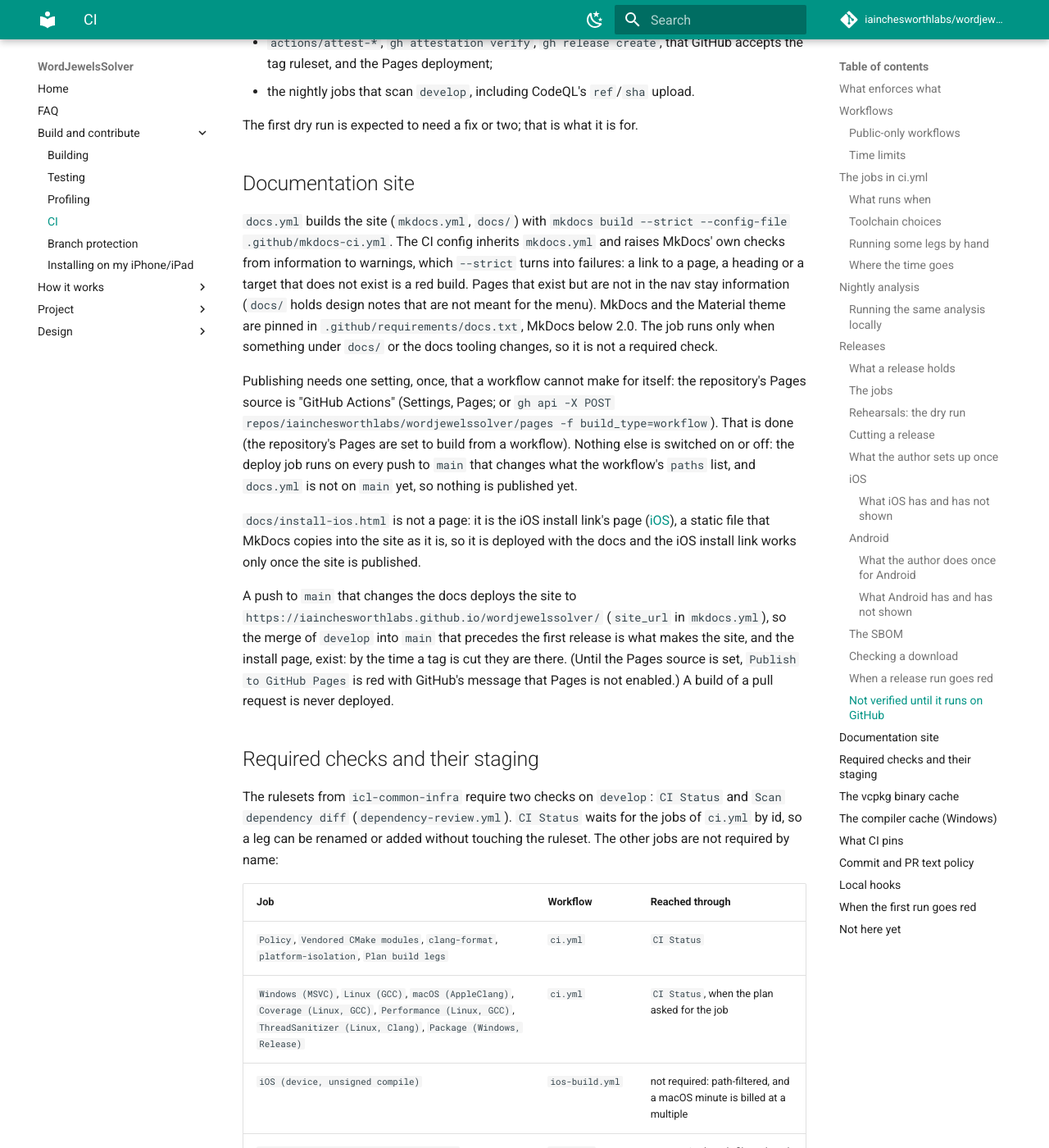
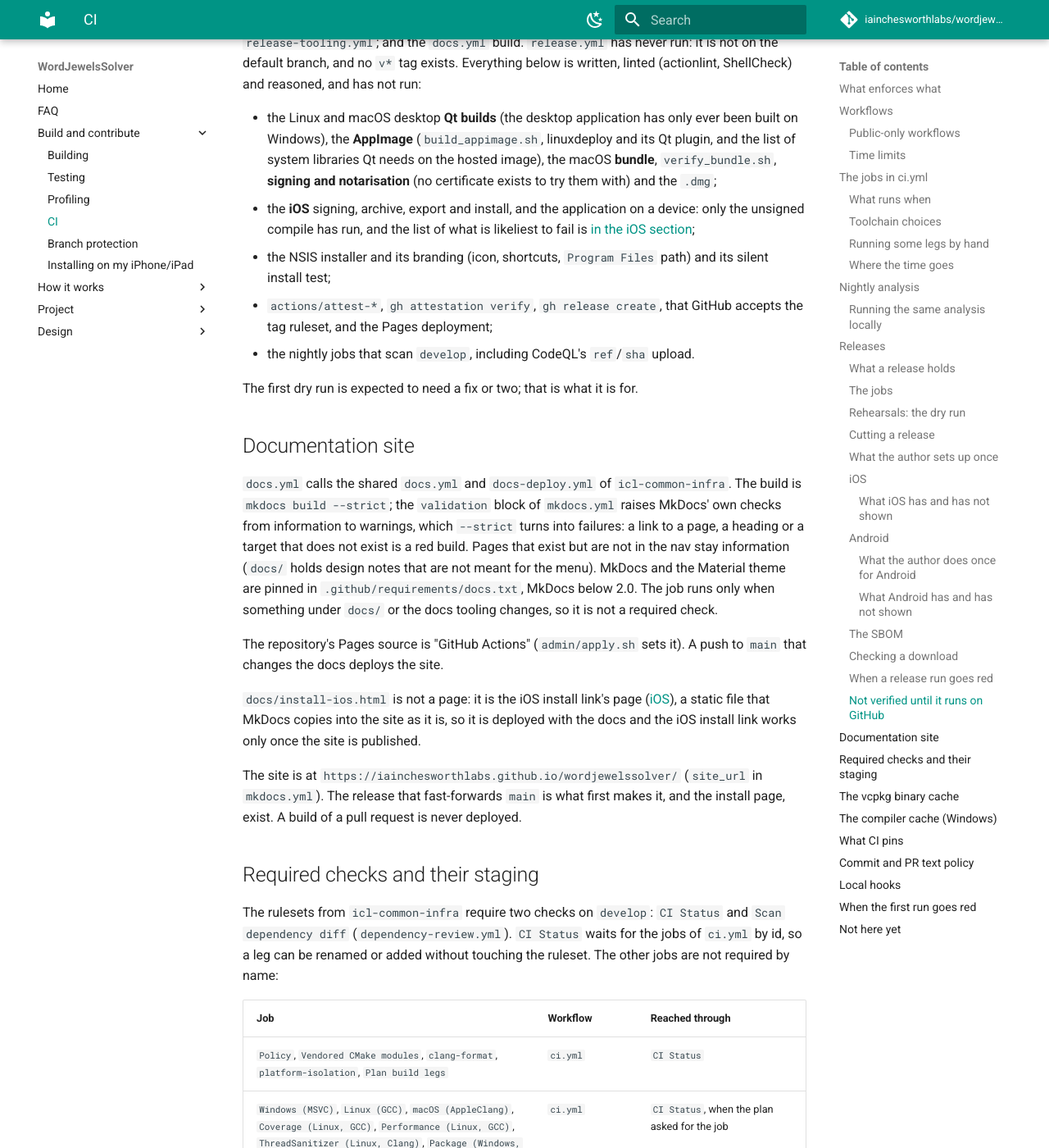
Before and after one commit to iainchesworthlabs/snapandspell, an MkDocs documentation site: the page built from docs/ci.md, in a window 1280 px wide and 1400 px high, scrolled down 32493 px. Shown: the whole window at 82% size. Built offline with MkDocs 1.6.1 and Material for MkDocs 9.7.7, drawn with Linux system fonts in a browser that asks for light colours; comment, search, counter and statistics services are not loaded; some of the changed text lies outside the part shown.

Commit message:
Use the shared zizmor, Dependabot auto-merge and docs workflows (#65)
- `zizmor.yml` calls the shared workflow on a pull request that touches
`.github/` and nightly. It fails on medium severity and above; the
repository has none. Two composite actions (`vcpkg-setup`,
`ccache/setup`) write an environment value built from `RUNNER_TEMP`;
zizmor rates that high, so each carries a reviewed ignore with the
reason.
- `dependabot-auto-merge.yml` calls the shared workflow. It uses the
organisation's Dependabot secret `MERGE_QUEUE_TOKEN` and covers
non-major updates of Actions and CI tooling.
- `docs.yml` calls the shared build and Pages deploy. The strict link
checks move into `mkdocs.yml` (`validation`), so `.github/mkdocs-ci.yml`
goes and `mkdocs build --strict` is the one command, locally and in CI.
The build is clean.
- `docs/ci.md` and `CONTRIBUTING.md` follow.

CodeQL stays as it is for now. The shared version runs the default query
suite and configures inside the build tracer, and this repository uses
`security-extended` and configures before it. I will bring that to
`icl-common-infra` as a `queries` field, then switch.

Signed-off-by: Iain Chesworth <iain.chesworth@gmail.com>

```diff
--- a/docs/ci.md
+++ b/docs/ci.md
@@ -36,6 +36,8 @@
 | `codeql.yml` | nightly CodeQL static analysis of the C++ | no - skipped |
 | `dependency-review.yml` | fails a PR that adds a moderate-or-worse vulnerable dependency | no - skipped |
 | `scorecard.yml` | OpenSSF Scorecard score and badge: on a push to `main`, weekly (Monday 04:00 UTC) and when branch protection changes | no - skipped |
+| `zizmor.yml` | static analysis of the workflows and composite actions (zizmor, from `icl-common-infra`); fails on medium severity and above; on a pull request that touches `.github/` and nightly; not required | yes |
+| `dependabot-auto-merge.yml` | enables auto-merge on Dependabot's non-major updates of Actions and CI tooling, using the Dependabot secret `MERGE_QUEUE_TOKEN`; vcpkg and major updates stay for a person | no |
 | Dependabot (`.github/dependabot.yml`) | Actions pins, the pinned CI tooling, the vcpkg baseline | yes |
 
 Every workflow declares `permissions: {}` at the top and gives each job only
@@ -76,9 +78,10 @@
 | `release.yml` | `SBOM, checksums and signatures` / `Attest provenance and SBOM` / `Publish the release` | 20 / 10 / 20 |
 | `ios-build.yml` | `iOS (device, unsigned compile)` | 90 |
 | `android-build.yml` | `Android (arm64-v8a, debug-signed APK)` | 90 |
-| `docs.yml` | `Build the documentation (strict)`, `Publish to GitHub Pages` | 10 each |
+| `docs.yml` | `Build the documentation (strict)`, `Publish to GitHub Pages` | 20 / 10 (the shared workflows') |
 | `release-tooling.yml` | `Lint the workflows and release scripts` / `Release tooling self-test` | 10 / 15 |
 | `scorecard.yml` | `Analyze` | 15 |
+| `zizmor.yml` / `dependabot-auto-merge.yml` | `zizmor` / `Enable auto-merge` | 15 / 5 (the shared workflows') |
 | `dependency-review.yml` | `Scan dependency diff` | 10 |
 
 The 75 minutes of the build-and-test legs is the Windows leg's: it builds the
@@ -1178,9 +1181,9 @@
 
 ## Documentation site
 
-`docs.yml` builds the site (`mkdocs.yml`, `docs/`) with
-`mkdocs build --strict --config-file .github/mkdocs-ci.yml`. The CI config inherits
-`mkdocs.yml` and raises MkDocs' own checks from information to warnings, which
+`docs.yml` calls the shared `docs.yml` and `docs-deploy.yml` of
+`icl-common-infra`. The build is `mkdocs build --strict`; the `validation` block
+of `mkdocs.yml` raises MkDocs' own checks from information to warnings, which
 `--strict` turns into failures: a link to a page, a heading or a target that does
 not exist is a red build. Pages that exist but are not in the nav stay
 information (`docs/` holds design notes that are not meant for the menu). MkDocs
@@ -1188,24 +1191,16 @@
 2.0. The job runs only when something under `docs/` or the docs tooling changes,
 so it is not a required check.
 
-Publishing needs one setting, once, that a workflow cannot make for itself: the
-repository's Pages source is "GitHub Actions" (Settings, Pages; or
-`gh api -X POST repos/iainchesworthlabs/wordjewelssolver/pages -f build_type=workflow`).
-That is done (the repository's Pages are set to build from a workflow). Nothing else is
-switched on or off: the deploy job runs on every push to `main` that changes what the
-workflow's `paths` list, and `docs.yml` is not on `main` yet, so nothing is published yet.
+The repository's Pages source is "GitHub Actions" (`admin/apply.sh` sets it). A
+push to `main` that changes the docs deploys the site.
 
 `docs/install-ios.html` is not a page: it is the iOS install link's page
 ([iOS](#ios)), a static file that MkDocs copies into the site as it is, so it is
 deployed with the docs and the iOS install link works only once the site is published.
 
-A push to `main` that changes the docs deploys the site to
-`https://iainchesworthlabs.github.io/wordjewelssolver/` (`site_url` in
-`mkdocs.yml`), so the merge of `develop` into `main` that precedes the first release
-is what makes the site, and the install page, exist: by the time a tag is cut they
-are there. (Until the Pages source is set, `Publish to GitHub Pages` is red with
-GitHub's message that Pages is not enabled.) A build of a pull request is never
-deployed.
+The site is at `https://iainchesworthlabs.github.io/wordjewelssolver/` (`site_url`
+in `mkdocs.yml`). The release that fast-forwards `main` is what first makes it, and
+the install page, exist. A build of a pull request is never deployed.
 
 ## Required checks and their staging
 
--- a/mkdocs.yml
+++ b/mkdocs.yml
@@ -82,3 +82,18 @@
       - Scanner: design/scanner.md
       - Performance: design/performance.md
       - From the MVP to the full product: design/path.md
+
+# `mkdocs build --strict` (CI, and locally) turns these into failures: a link to
+# a page that does not exist, a link to a heading that does not, a link the site
+# cannot resolve and an absolute link. Pages that exist but are not in the nav
+# stay information: docs/ has design notes that are not meant to be in the menu.
+validation:
+  nav:
+    omitted_files: info
+    not_found: warn
+    absolute_links: warn
+  links:
+    not_found: warn
+    anchors: warn
+    absolute_links: warn
+    unrecognized_links: warn
```
Also changed, not shown: CONTRIBUTING.md (+1 -1 lines), 7 other files.
